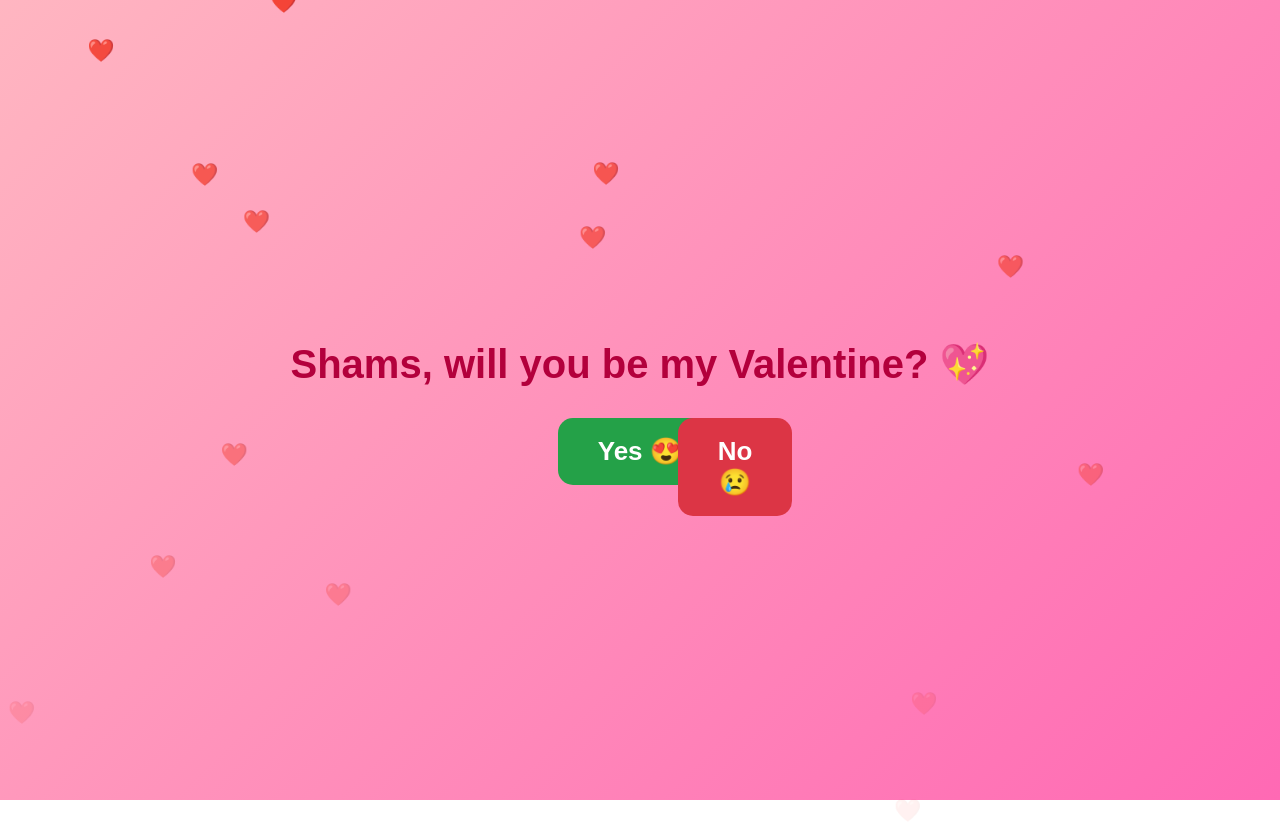
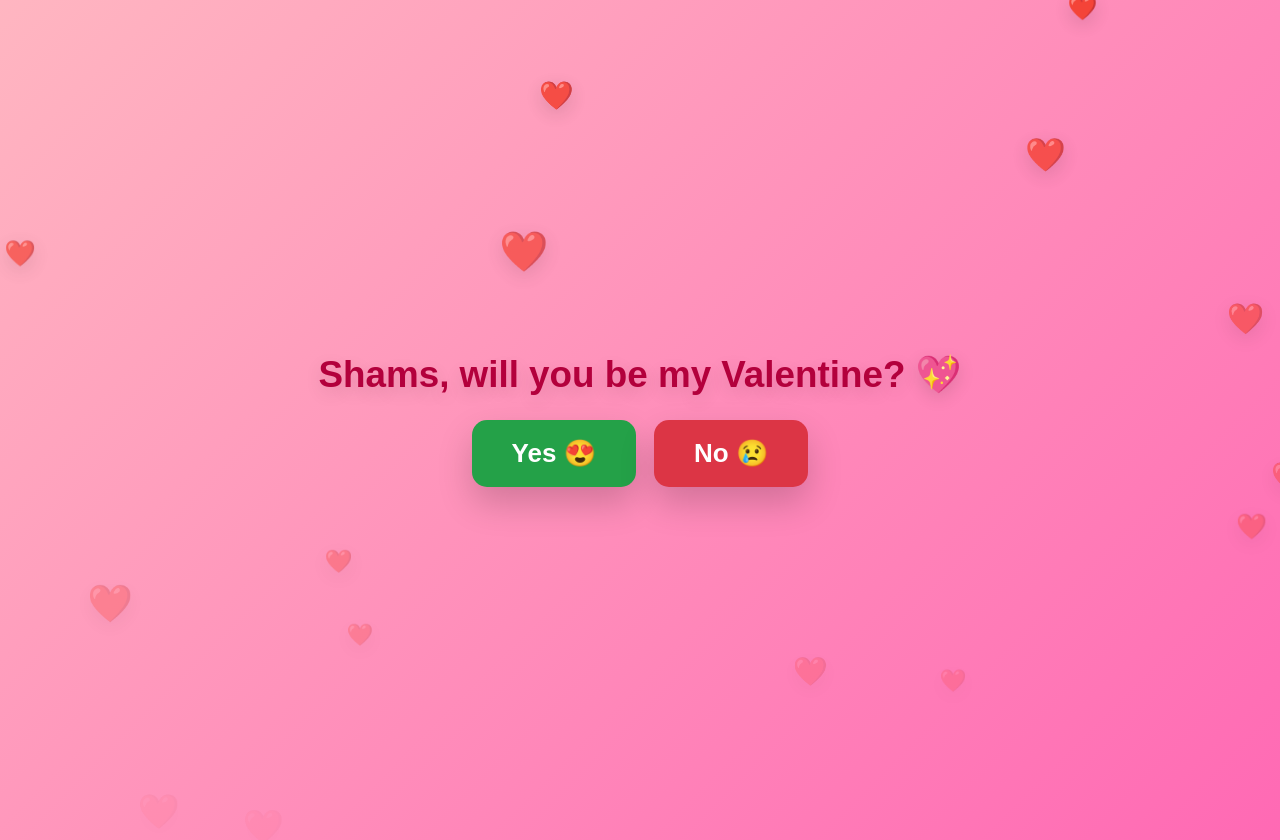
Before and after one commit to Rafeek1998/Shams, a plain HTML site: page index.html in a window 1280 px wide. Before the commit the page ends 800 px from the top, so only its background shows below. Drawn offline with Linux system fonts and the light colour scheme.

Commit message:
Update index.html

```diff
--- a/index.html
+++ b/index.html
@@ -13,22 +13,27 @@ body{
     flex-direction:column;
     justify-content:center;
     align-items:center;
-  font-family:Arial;
+    font-family:Arial, sans-serif;
     background:linear-gradient(135deg,#ffb6c1,#ff69b4);
     overflow:hidden;
     text-align:center;
+    padding: 20px;
   }
 
   h1{
     color:#b3003c;
-  font-size:2.5rem;
-  margin-bottom:30px;
+    font-size:2.3rem;
+    margin:0 0 24px;
+    text-shadow: 0 6px 18px rgba(0,0,0,.12);
   }
 
   .buttons{
     display:flex;
-  gap:20px;
+    gap:18px;
+    align-items:center;
+    justify-content:center;
     position:relative;
+    z-index: 2;
   }
 
   button{
@@ -38,8 +43,11 @@ button{
     border-radius:15px;
     cursor:pointer;
     font-weight:bold;
-  transition:0.2s;
     touch-action: manipulation;
+    user-select:none;
+    -webkit-tap-highlight-color: transparent;
+    transition: transform .12s ease;
+    box-shadow:0 16px 35px rgba(0,0,0,.18);
   }
 
   #yes{
@@ -50,16 +58,16 @@ button{
   #no{
     background:#dc3545;
     color:white;
-  position:absolute;
   }
 
-/* ❤️ Falling hearts */
   .heart{
     position:fixed;
     top:-20px;
     font-size:22px;
     pointer-events:none;
     animation: fall linear forwards;
+    z-index:1;
+    filter: drop-shadow(0 6px 10px rgba(0,0,0,.15));
   }
 
   @keyframes fall{
@@ -72,56 +80,70 @@ button{
 </head>
 
 <body>
-
   <h1>Shams, will you be my Valentine? 💖</h1>
 
-<div class="buttons">
-  <button id="yes">Yes 😍</button>
-  <button id="no">No 😢</button>
+  <div class="buttons" id="btnWrap">
+    <button id="yes" type="button">Yes 😍</button>
+    <button id="no" type="button">No 😢</button>
   </div>
 
 <script>
   const yesBtn = document.getElementById("yes");
   const noBtn  = document.getElementById("no");
+  const wrap   = document.getElementById("btnWrap");
 
   let yesSize = 26;
 
+  function moveNo(e){
+    if(e) e.preventDefault();
 
-noBtn.style.left = "120px";
-noBtn.style.top = "0px";
+    yesSize += 8;
+    yesBtn.style.fontSize = yesSize + "px";
 
-function moveNo(){
-  const x = Math.random() * (window.innerWidth - noBtn.offsetWidth);
-  const y = Math.random() * (window.innerHeight - noBtn.offsetHeight);
+    const pad = 12;
+    const maxX = Math.max(0, window.innerWidth  - noBtn.offsetWidth  - pad);
+    const maxY = Math.max(0, window.innerHeight - noBtn.offsetHeight - pad);
+
+    const x = Math.random() * maxX;
+    const y = Math.random() * maxY;
 
     noBtn.style.position = "fixed";
     noBtn.style.left = x + "px";
     noBtn.style.top  = y + "px";
+    noBtn.style.transform = "none";
+    noBtn.style.zIndex = 9999;
 
-  yesSize += 6;
-  yesBtn.style.fontSize = yesSize + "px";
+    setTimeout(() => {
+      noBtn.style.position = "static";
+      noBtn.style.left = "";
+      noBtn.style.top  = "";
+      noBtn.style.zIndex = "";
+      wrap.appendChild(noBtn);
+    }, 900);
   }
 
   noBtn.addEventListener("pointerdown", moveNo);
 
   yesBtn.addEventListener("click", ()=>{
     document.body.innerHTML =
-    "<h1 style='color:white;font-size:3rem;'>Yaaay 😍 El Fanana said YES! 💍❤️</h1>";
+      "<h1 style='color:white;font-size:3rem;text-shadow:0 12px 30px rgba(0,0,0,.25);'>Yaaay 😍 Shams said YES! 💍❤️</h1>";
   });
 
-// ❤️ Hearts
   function createHeart(){
     const heart = document.createElement("div");
     heart.className = "heart";
     heart.textContent = "❤️";
-  heart.style.left = Math.random() * window.innerWidth + "px";
+
+    heart.style.left = (Math.random() * window.innerWidth) + "px";
+    heart.style.fontSize = (18 + Math.random() * 22) + "px";
     heart.style.animationDuration = (2 + Math.random() * 3) + "s";
+
     document.body.appendChild(heart);
-  setTimeout(()=>heart.remove(),5000);
+
+    setTimeout(()=>heart.remove(), 5500);
   }
 
-setInterval(createHeart,250);
+  setInterval(createHeart, 250);
 </script>
-
 </body>
 </html>
```
Lines whose indentation alone changed are shown as unchanged.
